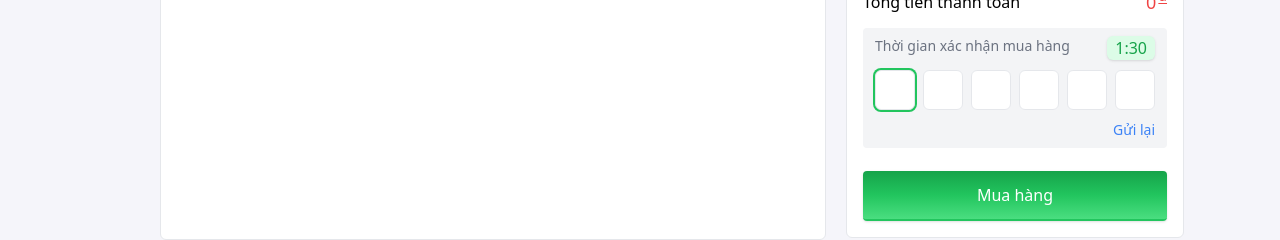
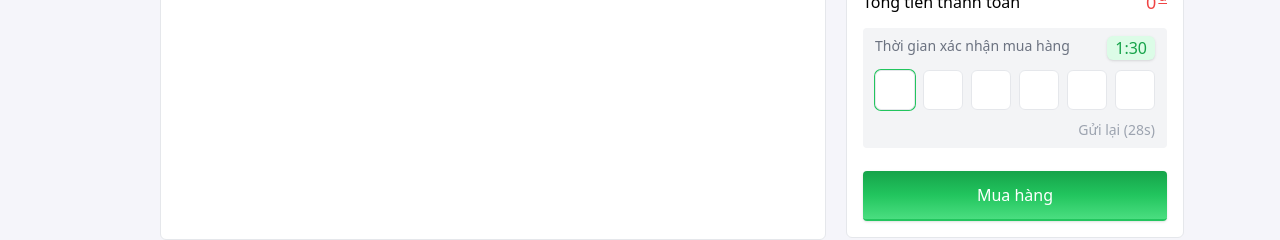
Before and after one commit to SongDuy/web-an-thanh-food, a React (Create React App) app: page /cart in a window 1280 px wide. Both pictures are taken after a click on the button "Gửi OTP". Shown: the part 500-740 px from the top of the page. Built offline with nearby package versions, Linux system fonts and the light colour scheme.

Commit message:
Update new

```diff
--- a/src/pages/cart/index.js
+++ b/src/pages/cart/index.js
@@ -1,4 +1,4 @@
-import { useState } from "react";
+import { useState, useEffect } from "react";
 
 import Header from "../../components/Header";
 import Footer from "../../components/Footer";
@@ -17,6 +17,7 @@ const CartPage = () => {
   // Chức năng gửi mã OTP
   const [otp, setOtp] = useState(Array(6).fill(""));
   const [sent, setSent] = useState(false);
+  const [countdown, setCountdown] = useState(0);
 
   const handleOtpChange = (value, index) => {
     if (!/^\d?$/.test(value)) return; // chỉ cho nhập số
@@ -40,14 +41,25 @@ const CartPage = () => {
   const handleSendOtp = () => {
     console.log("Send OTP");
 
-    setSent(true);            // chuyển sang trạng thái đã gửi
-    setOtp(Array(6).fill("")); // reset OTP cũ (nếu có)
+    setSent(true);
+    setOtp(Array(6).fill(""));
+    setCountdown(30);
 
-    // focus vào ô OTP đầu tiên
+    // focus ô đầu
     setTimeout(() => {
       document.getElementById("otp-0")?.focus();
     }, 100);
   };
+
+  useEffect(() => {
+    if (countdown === 0) return;
+
+    const timer = setInterval(() => {
+      setCountdown((prev) => prev - 1);
+    }, 1000);
+
+    return () => clearInterval(timer);
+  }, [countdown]);
 
   return (
     <>
@@ -258,7 +270,7 @@ const CartPage = () => {
                   </div>
 
                   {/* OTP ở giữa */}
-                  <div className="w-full flex justify-center">
+                  <div className="w-full flex items-center justify-center">
                     <div className="flex gap-2">
                       {otp.map((digit, index) => (
                         <input
@@ -269,7 +281,7 @@ const CartPage = () => {
                           value={digit}
                           onChange={(e) => handleOtpChange(e.target.value, index)}
                           onKeyDown={(e) => handleOtpKeyDown(e, index)}
-                          className="w-10 h-10 text-center text-md font-medium border rounded-md focus:outline-none focus:ring-2 focus:ring-green-500"
+                          className="w-10 h-10 text-center text-md font-medium border rounded-md focus:outline-none focus:ring-1 focus:ring-green-500"
                         />
                       ))}
                     </div>
@@ -287,12 +299,17 @@ const CartPage = () => {
                     ) : (
                       <button
                         onClick={handleSendOtp}
-                        className="text-sm font-medium text-blue-500 hover:text-blue-600"
+                        disabled={countdown > 0}
+                        className={`text-sm font-medium ${countdown > 0
+                            ? "text-gray-400 cursor-not-allowed"
+                            : "text-blue-500 hover:text-blue-600"
+                          }`}
                       >
-                        Gửi lại
+                        {countdown > 0 ? `Gửi lại (${countdown}s)` : "Gửi lại"}
                       </button>
                     )}
                   </div>
+
 
                 </div>
 
```
